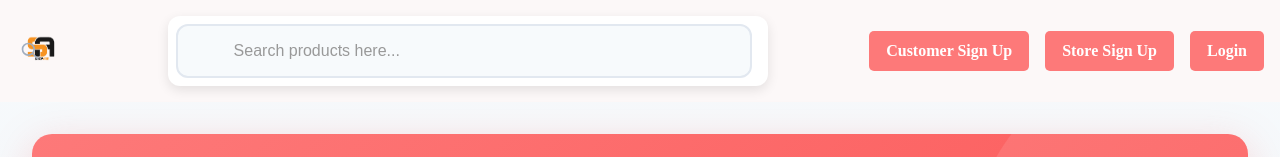
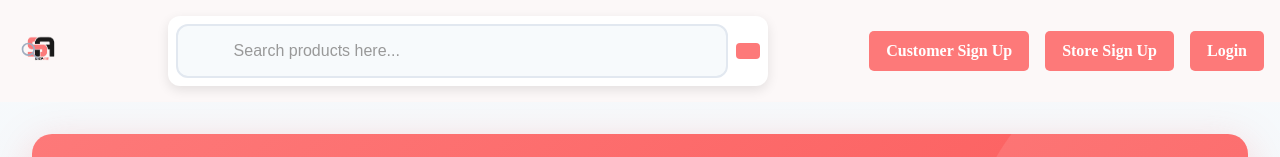
Before and after one commit to BerinyuyAnabi/ShopCompare, a React (Vite) app in the folder frontend/: page /wishlist in a window 1280 px wide. Shown: the top 157 px of the page. Built offline with nearby package versions, Linux system fonts and the light colour scheme; no server answers.

Commit message:
minor changes

```diff
--- a/frontend/src/components/header.jsx
+++ b/frontend/src/components/header.jsx
@@ -14,7 +14,7 @@ function Header() {
 
         <div className="search">
           <input
-            type="search"
+            type="text"
             className="search-input"
             placeholder="Search products here..."
             aria-label="Search products"
--- a/frontend/src/styles/header.css
+++ b/frontend/src/styles/header.css
@@ -104,7 +104,7 @@
   background: #FD7979;
   border: none;
   border-radius: 4px;
-  /* padding: 0.5rem 0.75rem; */
+  padding: 0.5rem 0.75rem;
   cursor: pointer;
   display: flex;
   align-items: center;
```
Also changed, not shown: frontend/src/assets/logo.png.
